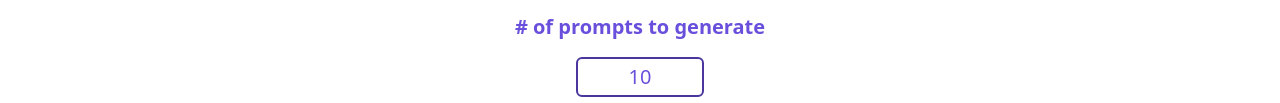
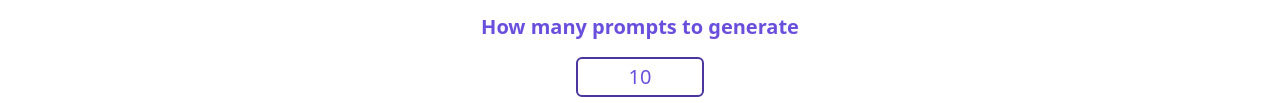
Before and after one commit to kevinmulier/prompt-generator-stable-diffusion, a website: page public/index.html in a window 1280 px wide. Shown: the part 181-284 px from the top of the page. Drawn offline with Linux system fonts and the light colour scheme.

Commit message:
Changed number of prompts text for readibility

```diff
--- a/public/index.html
+++ b/public/index.html
@@ -120,7 +120,7 @@
       <!-- Num of prompts & show generator's options -->
       <div class="flex justify-center items-center mb-5">
         <section class="flex justify-center items-center flex-col text-center text-base sm:text-lg md:text-xl w-80 placeholder:p-0 placeholder:text-center">
-          <h3 class="font-bold mb-4"># of prompts to generate</h3>
+          <h3 class="font-bold mb-4">How many prompts to generate</h3>
           <input
             type="text"
             id="promptsNumberInput"
```
